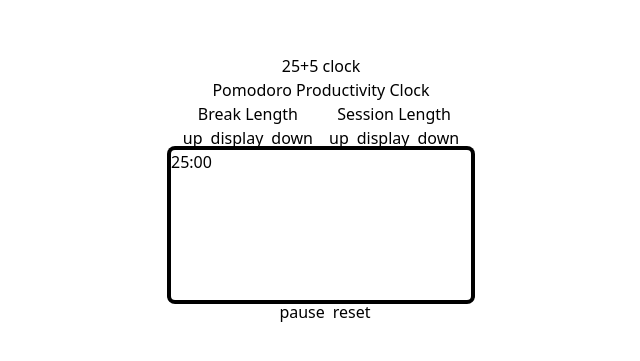
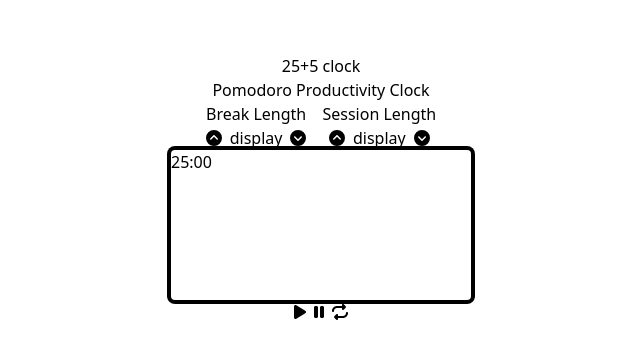
Before and after one commit to mkhantk/pomodoro-clock, a React (Create React App) app: page / in a window 1280 px wide. Shown: the part 211-572 px from the top of the page, without its empty margins (319-959 px from the left). Built offline with nearby package versions, Linux system fonts and the light colour scheme.

Commit message:
Add icons

```diff
--- a/package.json
+++ b/package.json
@@ -3,6 +3,11 @@
   "version": "0.1.0",
   "private": true,
   "dependencies": {
+    "@fortawesome/fontawesome-svg-core": "^6.5.2",
+    "@fortawesome/free-brands-svg-icons": "^6.5.2",
+    "@fortawesome/free-regular-svg-icons": "^6.5.2",
+    "@fortawesome/free-solid-svg-icons": "^6.5.2",
+    "@fortawesome/react-fontawesome": "^0.2.2",
     "@testing-library/jest-dom": "^5.17.0",
     "@testing-library/react": "^13.4.0",
     "@testing-library/user-event": "^13.5.0",
--- a/src/App.js
+++ b/src/App.js
@@ -1,4 +1,6 @@
 // import logo from './logo.svg';
+import { FontAwesomeIcon } from '@fortawesome/react-fontawesome';
+import { faPlay, faPause, faRepeat, faCircleChevronUp, faCircleChevronDown } from '@fortawesome/free-solid-svg-icons';
 import './App.css';
 import React from 'react';
 
@@ -18,25 +20,25 @@
             <div className='flex flex-col items-center'>
               <label>Break Length</label>
               <div className='flex gap-2'>
-                <button>up</button>
+                <button><FontAwesomeIcon icon={faCircleChevronUp} /></button>
                 <di>display</di>
-                <button>down</button>
+                <button><FontAwesomeIcon icon={faCircleChevronDown} /></button>
               </div>
             </div>
             <div className='flex flex-col items-center'>
               <label>Session Length</label>
               <div className='flex gap-2'>
-                <button>up</button>
+                <button><FontAwesomeIcon icon={faCircleChevronUp} /></button>
                 <di>display</di>
-                <button>down</button>
+                <button><FontAwesomeIcon icon={faCircleChevronDown} /></button>
               </div>
             </div>
           </div>
           <div id='display' className='w-[300px] h-[150px] ring-black ring-4 rounded'>25:00</div>
           <div id='buttons' className='flex gap-2'>
-            <button><i className="ri-play-circle-line"></i></button>
-            <button>pause</button>
-            <button>reset</button>
+            <button><FontAwesomeIcon icon={faPlay} /></button>
+            <button><FontAwesomeIcon icon={faPause} /></button>
+            <button><FontAwesomeIcon icon={faRepeat} /></button>
           </div>
         </div>
       </div>
```
Also changed, not shown: 1 other file (tests, documents, lock files or other folders).
